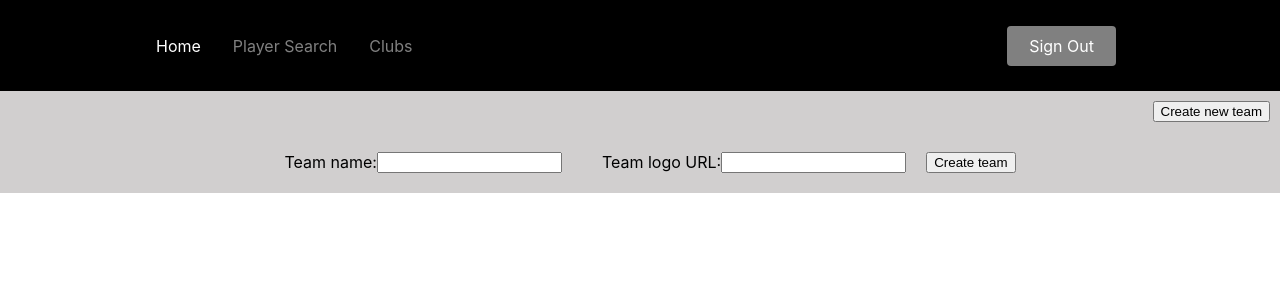
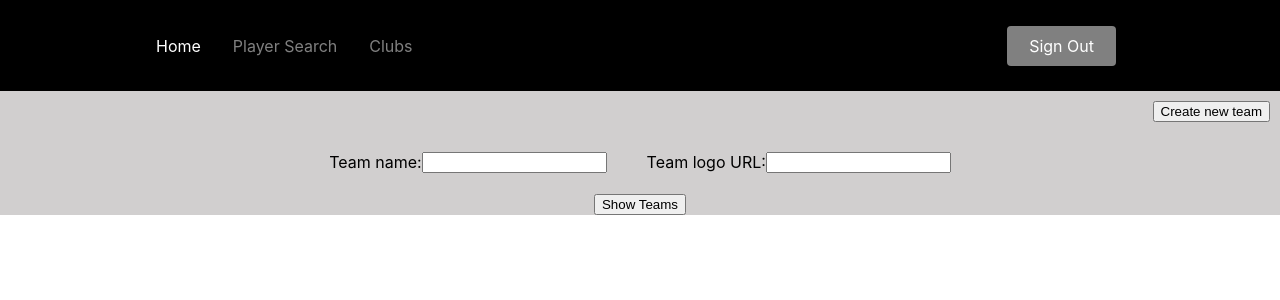
Before and after one commit to payalmantri/CS-411-UIUC-Project, a React (Create React App) app in the folder frontend/plyrank-app/: page /Home in a window 1280 px wide. Both pictures are taken after a click on the button "Create new team". Shown: the top 300 px of the page. Built offline with nearby package versions, Linux system fonts and the light colour scheme.

Commit message:
Finished table

```diff
--- a/frontend/plyrank-app/src/pages/teamDetails.js
+++ b/frontend/plyrank-app/src/pages/teamDetails.js
@@ -1,13 +1,44 @@
 import React from 'react';
 import Button from 'react-bootstrap/esm/Button';
 import { useState } from 'react';
+import Table from '../table';
 import './styles/teamDetails.scss';
 import { BASE_URL } from '../constants';
+const fakeData = [
+  {
+    "id": "12",
+    "name": "PlayFc",
+    "logo_url": "http://www.example.com/bells?balance=authority&attack=bone",
+    "player_name": "Lionel Messi"
+  },
+  {
+    "id": "21",
+    "name": "BackFc",
+    "logo_url": "http://www.example.com/",
+    "player_name": "Jacob Strowski"
+  },
+  {
+    "id": "21",
+    "name": "BackFc",
+    "logo_url": "http://www.example.com/brother/brother.aspx",
+    "player_name": "Dan James"
+  },
+  {
+    "id": "12",
+    "name": "PlayFc",
+    "logo_url": "http://example.org/?bone=anger&birth=acoustics",
+    "player_name": "Blue Man"
+  },
+];
+
 
 const TeamDetails = () => {
+
   const [showForm, setShowForm] = useState(false);
   const [teamName, setTeamName] = useState('');
   const [teamLogoUrl, setTeamLogoUrl] = useState('');
+  const [teamData, updateTeamData] = useState([]);
+
 
 
   const handleFormSubmit = (e) => {
@@ -21,10 +52,34 @@ const TeamDetails = () => {
     })
       .then((res) => res.json())
       .then((data) => {
-        // refresh the page
+        let arrLen = fakeData.length;
+        let existingTeam = [];
+        for (let i = 0; i < arrLen; i++) {
+          const { id, name, logo_url, player_name } = fakeData[i];
+          const exists = existingTeam.findIndex(team => team.id === id && team.name === name);
+          console.log(exists);
+          if (exists != -1) {
+            existingTeam[exists].player_names.push(player_name);
+          } else {
+
+            existingTeam.push({
+              id: id,
+              name: name,
+              logo_url: logo_url,
+              player_names: [player_name]
+            });
+          }
+        }
+        console.log(existingTeam);
+
+        updateTeamData(existingTeam);
+
+
         window.location.reload();
       })
       .catch((error) => console.error(error));
+
+
 
     setTeamName('');
     setTeamLogoUrl('');
@@ -35,7 +90,7 @@ const TeamDetails = () => {
   function toggleForm() {
 
     setShowForm(!showForm);
-    if(showForm) {
+    if (showForm) {
       setTeamName('');
       setTeamLogoUrl('');
     }
@@ -43,9 +98,9 @@ const TeamDetails = () => {
   return (
     <div className='team-details'>
       <div className='add-new-team-container'>
-      <Button className="add-new-team-expansion-button" onClick={() => toggleForm()}>Create new team</Button>
-      {showForm && (
-        <form onSubmit={handleFormSubmit} className='add-new-team-form'>
+        <Button className="add-new-team-expansion-button" onClick={() => toggleForm()}>Create new team</Button>
+        {showForm && (
+        <form  className='add-new-team-form'>
           <label className='add-new-team-form-input '>
             Team name:
             <input type="text" value={teamName} onChange={(e) => setTeamName(e.target.value)} />
@@ -56,14 +111,21 @@ const TeamDetails = () => {
             <input type="text" value={teamLogoUrl} onChange={(e) => setTeamLogoUrl(e.target.value)} />
           </label>
           <br />
-          <button type="submit">Create team</button>
+
         </form>
       )}
+        <button onClick={handleFormSubmit}>Show Teams</button>
       </div>
       <div className='team-list'>
-      {/* TODO : Show list of teams  with players table here */}
+        {/* TODO : Show list of teams  with players table here */}
 
       </div>
+      {teamData.map((d, idx) => {
+        return (
+          <Table teamName={d.name} key={d.name} playerNames={d.player_names} />
+        )
+      })}
+
     </div>
   );
 };
--- /dev/null
+++ b/frontend/plyrank-app/src/table.js
@@ -0,0 +1,44 @@
+import React from 'react';
+
+
+function Table(props) {
+  const {teamName, playerNames} = props;
+  return (
+    <div style={{display:"flex", flexDirection:"column", width:"100vw", marginTop:10}}>
+
+      <div className='header' style={{fontSize:25, backgroundColor:"grey"}}>{teamName}</div>
+      {playerNames.map((d,idx) => {
+        return(
+<div className='row' key={d}> {idx}:  {d}</div>
+        )
+      })}
+
+
+    </div>
+    // <div style={{ display: 'table', width: '100%' }}>
+    //   <div style={{ display: 'table-header-group', backgroundColor: '#eee', textAlign:"center" }}>
+    //     Header 1
+    //   </div>
+    //   <div style={{ display: 'table-row-group' }}>
+    //     <div style={{ display: 'table-row' }}>
+    //       <div style={{ display: 'table-cell', padding: '10px', backgroundColor: '#eee' }}>Cell 1</div>
+    //       <div style={{ display: 'table-cell', padding: '10px' }}>Cell 2</div>
+    //       <div style={{ display: 'table-cell', padding: '10px' }}>Cell 3</div>
+    //     </div>
+    //     <div style={{ display: 'table-row' }}>
+    //       <div style={{ display: 'table-cell', padding: '10px' }}>Cell 4</div>
+    //       <div style={{ display: 'table-cell', padding: '10px', backgroundColor: '#eee' }}>Cell 5</div>
+    //       <div style={{ display: 'table-cell', padding: '10px' }}>Cell 6</div>
+    //     </div>
+    //     <div style={{ display: 'table-row' }}>
+    //       <div style={{ display: 'table-cell', padding: '10px' }}>Cell 7</div>
+    //       <div style={{ display: 'table-cell', padding: '10px' }}>Cell 8</div>
+    //       <div style={{ display: 'table-cell', padding: '10px', backgroundColor: '#eee' }}>Cell 9</div>
+    //     </div>
+    //   </div>
+    // </div>
+
+  )
+}
+
+export default Table;
```
